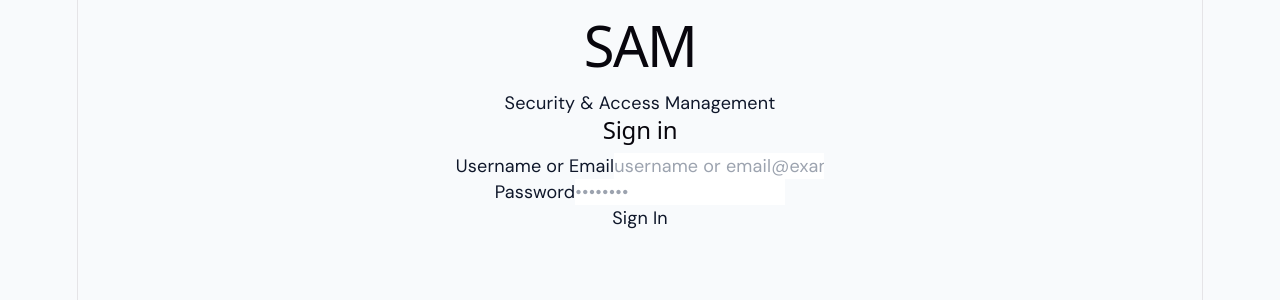
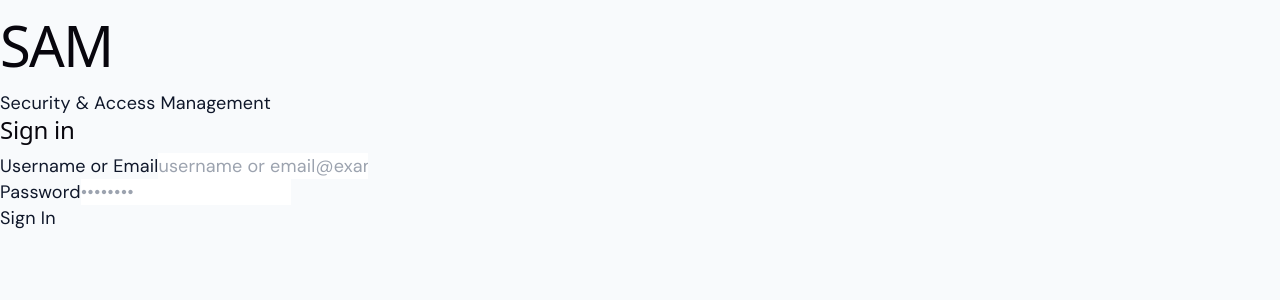
Before and after one commit to naveendeshini007/SAM-UI, a React (Vite) app: page /login in a window 1280 px wide. Shown: the top 300 px of the page. Built offline with nearby package versions, Linux system fonts and the light colour scheme; no server answers.

Commit message:
resolved the issue of the short page

```diff
--- a/src/index.css
+++ b/src/index.css
@@ -54,7 +54,7 @@
   }
 }
 
-#root {
+/* #root {
   width: 1126px;
   max-width: 100%;
   margin: 0 auto;
@@ -64,7 +64,19 @@
   display: flex;
   flex-direction: column;
   box-sizing: border-box;
-}
+} */
+
+#root {   width: 100%;
+          max-width: 100%;
+          margin: 0;
+          padding: 0;
+          text-align: left;
+          min-height: 100vh;
+          display: flex;
+          flex-direction: column;
+          box-sizing: border-box;
+      }
+
 
 body {
   margin: 0;
```
